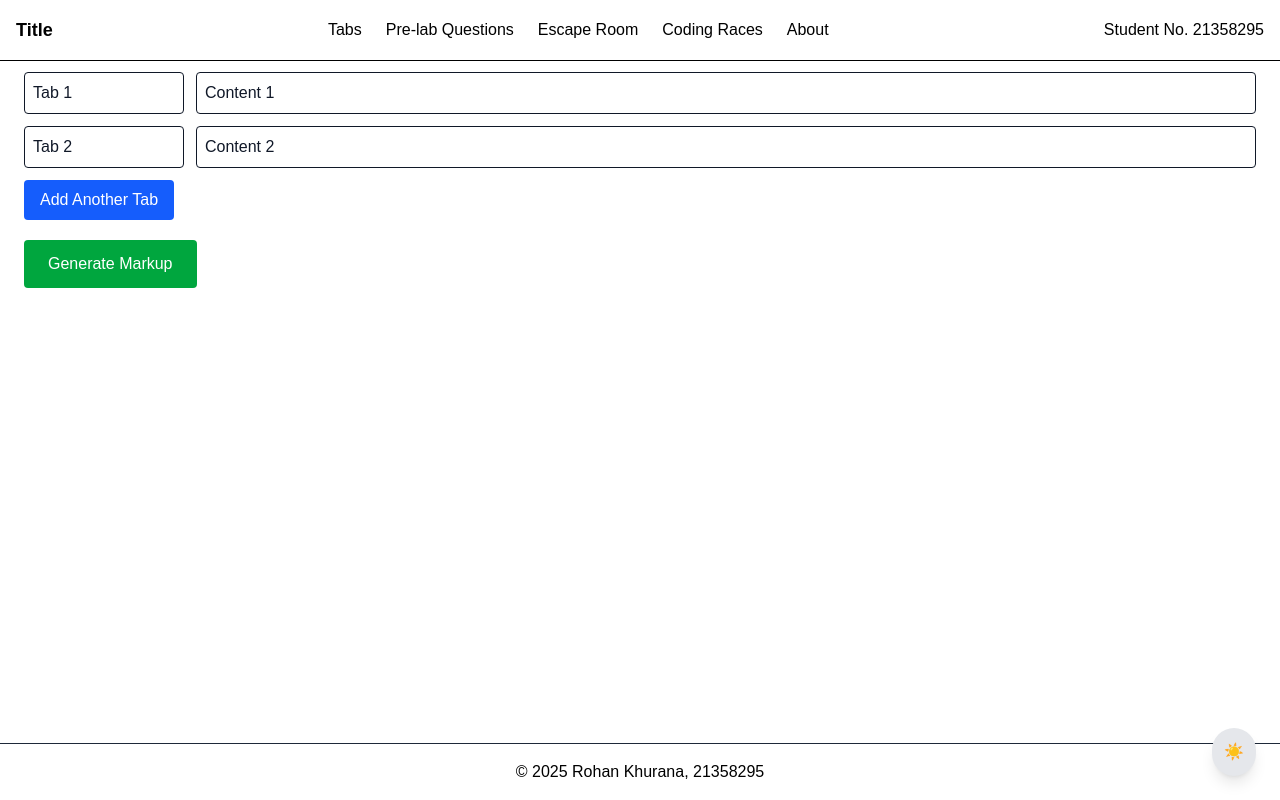
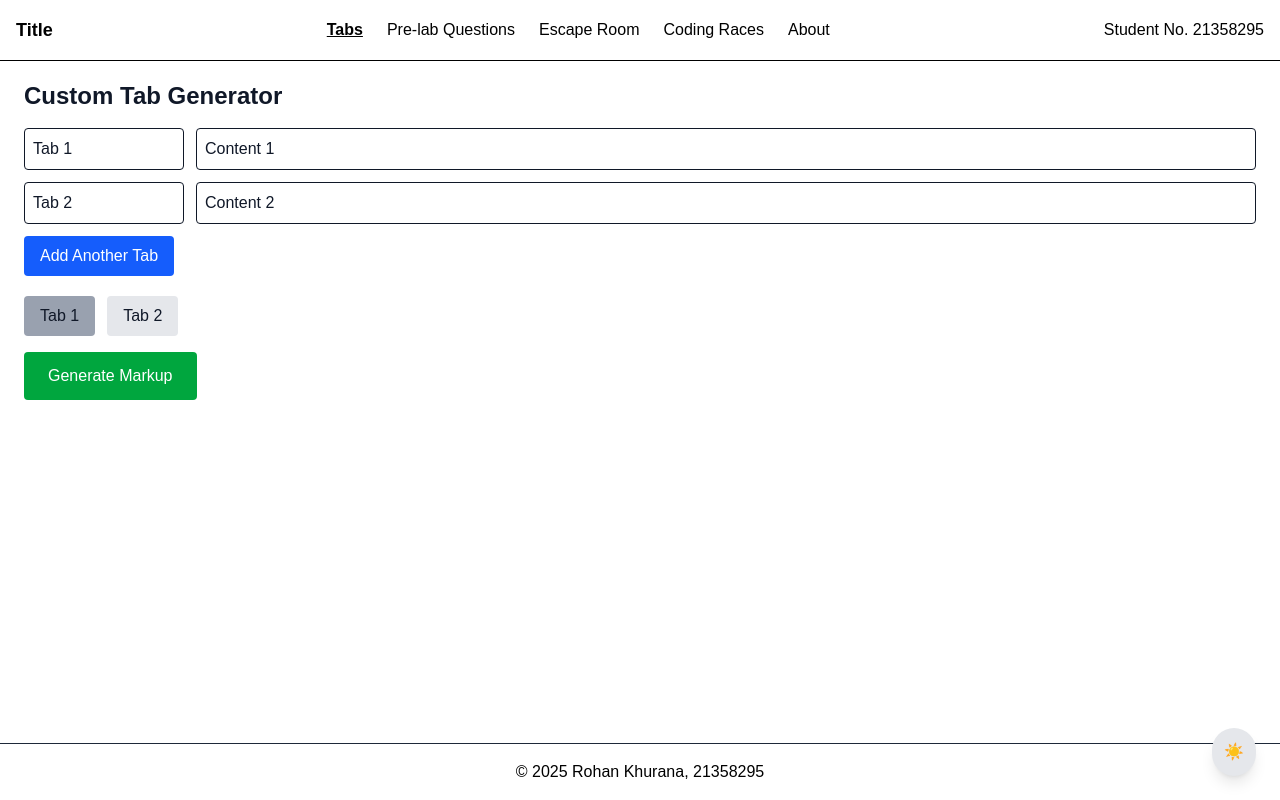
Before and after one commit to innovatewithkishlay/tab-code-generator, a Next.js app: page / in a window 1280 px wide. Built offline with nearby package versions, Linux system fonts and the light colour scheme.

Commit message:
Add cookie-based persistence for selected tabs on homepage and active navigation menu state

```diff
--- a/src/components/Header.tsx
+++ b/src/components/Header.tsx
@@ -1,6 +1,6 @@
-import React, { useState } from "react";
+import React, { useState, useEffect } from "react";
 import Link from "next/link";
-
+import Cookies from "js-cookie";
 
 const NAV_ITEMS = [
   { label: "Tabs", path: "/" },
@@ -12,42 +12,49 @@ const NAV_ITEMS = [
 
 const Header: React.FC = () => {
   const [isMenuOpen, setIsMenuOpen] = useState(false);
+  const [activePath, setActivePath] = useState<string>("/");
+
+  useEffect(() => {
+    const savedPath = Cookies.get("selectedNav");
+    if (savedPath) {
+      setActivePath(savedPath);
+    }
+  }, []);
+
+  const handleNavClick = (path: string) => {
+    setActivePath(path);
+    Cookies.set("selectedNav", path);
+    setIsMenuOpen(false);
+  };
 
   return (
     <header className="fixed top-0 left-0 right-0 z-50 flex items-center justify-between p-4 border-b bg-white dark:bg-gray-900 text-black dark:text-white border-black dark:border-white">
-
       <h1 className="text-lg font-bold">Title</h1>
-
 
       <nav className="hidden md:flex space-x-6">
         {NAV_ITEMS.map((item) => (
           <Link
-            key={item.label}
+            key={item.path}
             href={item.path}
-            className="hover:underline focus:outline-none focus:ring-2 focus:ring-blue-400 rounded"
+            className={`hover:underline focus:outline-none focus:ring-2 focus:ring-blue-400 rounded ${
+              activePath === item.path ? "font-bold underline" : ""
+            }`}
+            onClick={() => handleNavClick(item.path)}
           >
             {item.label}
           </Link>
         ))}
       </nav>
 
-
       <div className="flex items-center gap-4">
-        <span className="hidden sm:inline font-medium">
-          Student No. 21358295
-        </span>
-
+        <span className="hidden sm:inline font-medium">Student No. 21358295</span>
 
         <button
           onClick={() => setIsMenuOpen((prev) => !prev)}
           aria-label="Toggle menu"
           className="md:hidden focus:outline-none"
         >
-          <svg
-            className="w-6 h-6"
-            viewBox="0 0 24 24"
-            fill="currentColor"
-          >
+          <svg className="w-6 h-6" viewBox="0 0 24 24" fill="currentColor">
             {isMenuOpen ? (
               <path
                 fillRule="evenodd"
@@ -67,11 +74,13 @@ const Header: React.FC = () => {
         <nav className="absolute top-full left-0 right-0 bg-white dark:bg-gray-800 border-t border-black dark:border-white md:hidden">
           <ul className="flex flex-col p-4 space-y-3">
             {NAV_ITEMS.map((item) => (
-              <li key={item.label}>
+              <li key={item.path}>
                 <Link
                   href={item.path}
-                  className="block hover:underline"
-                  onClick={() => setIsMenuOpen(false)}
+                  className={`block hover:underline ${
+                    activePath === item.path ? "font-bold underline" : ""
+                  }`}
+                  onClick={() => handleNavClick(item.path)}
                 >
                   {item.label}
                 </Link>
--- a/src/pages/index.tsx
+++ b/src/pages/index.tsx
@@ -1,9 +1,18 @@
-import React, { useState } from "react";
+import React, { useState, useEffect } from "react";
+import Cookies from "js-cookie";
 
 const TabsGenerator: React.FC = () => {
   const [labels, setLabels] = useState<string[]>(["Tab 1", "Tab 2"]);
   const [contents, setContents] = useState<string[]>(["Content 1", "Content 2"]);
   const [exportedMarkup, setExportedMarkup] = useState<string>("");
+  const [selectedTab, setSelectedTab] = useState<number>(0);
+
+  useEffect(() => {
+    const savedTab = Cookies.get("selectedTabIndex");
+    if (savedTab !== undefined) {
+      setSelectedTab(parseInt(savedTab, 10));
+    }
+  }, []);
 
   const updateLabel = (idx: number, text: string) => {
     const copy = [...labels];
@@ -22,13 +31,20 @@ const TabsGenerator: React.FC = () => {
     setContents((prev) => [...prev, `Content ${prev.length + 1}`]);
   };
 
+  const selectTab = (idx: number) => {
+    setSelectedTab(idx);
+    Cookies.set("selectedTabIndex", idx.toString());
+  };
+
   const buildMarkup = () => {
     const ids = labels.map((_, i) => `pane-${i + 1}`);
 
     const buttonsHTML = labels
       .map(
         (txt, i) =>
-          `<button id="btn-${ids[i]}" class="tab-btn" onclick="activateTab('${ids[i]}', this)">${txt}</button>`
+          `<button id="btn-${ids[i]}" class="tab-btn" onclick="activateTab('${ids[i]}', this)" style="background-color: ${
+            i === selectedTab ? "#ccc" : "#eee"
+          };padding:6px;border:none;cursor:pointer;">${txt}</button>`
       )
       .join("");
 
@@ -36,8 +52,8 @@ const TabsGenerator: React.FC = () => {
       .map(
         (txt, i) =>
           `<div id="${ids[i]}" class="tab-pane" style="display:${
-            i === 0 ? "block" : "none"
-          };">${txt}</div>`
+            i === selectedTab ? "block" : "none"
+          };padding:12px;border:1px solid #aaa;border-top:none;font-family: Arial, sans-serif;">${txt}</div>`
       )
       .join("");
 
@@ -65,7 +81,7 @@ ${scriptBlock}`.trim();
   };
 
   return (
-    <div className="min-h-screen p-6 bg-white dark:bg-gray-900 text-gray-900 dark:text-white">
+    <div className="min-h-screen p-6 bg-white dark:bg-gray-900 text-gray-900 dark:text-white pt-20">
       <h1 className="text-2xl font-bold mb-4">Custom Tab Generator</h1>
 
       <div className="mb-5">
@@ -96,6 +112,20 @@ ${scriptBlock}`.trim();
         </button>
       </div>
 
+      <div className="mb-4 flex space-x-3">
+        {labels.map((_, i) => (
+          <button
+            key={i}
+            onClick={() => selectTab(i)}
+            className={`px-4 py-2 rounded ${
+              selectedTab === i ? "bg-gray-400 dark:bg-gray-600" : "bg-gray-200 dark:bg-gray-700"
+            }`}
+          >
+            {labels[i]}
+          </button>
+        ))}
+      </div>
+
       <button
         onClick={buildMarkup}
         className="bg-green-600 text-white px-6 py-3 rounded hover:bg-green-700 mb-4"
```
Also changed, not shown: package.json (+8 -6 lines), 1 other file (tests, documents, lock files or other folders).
